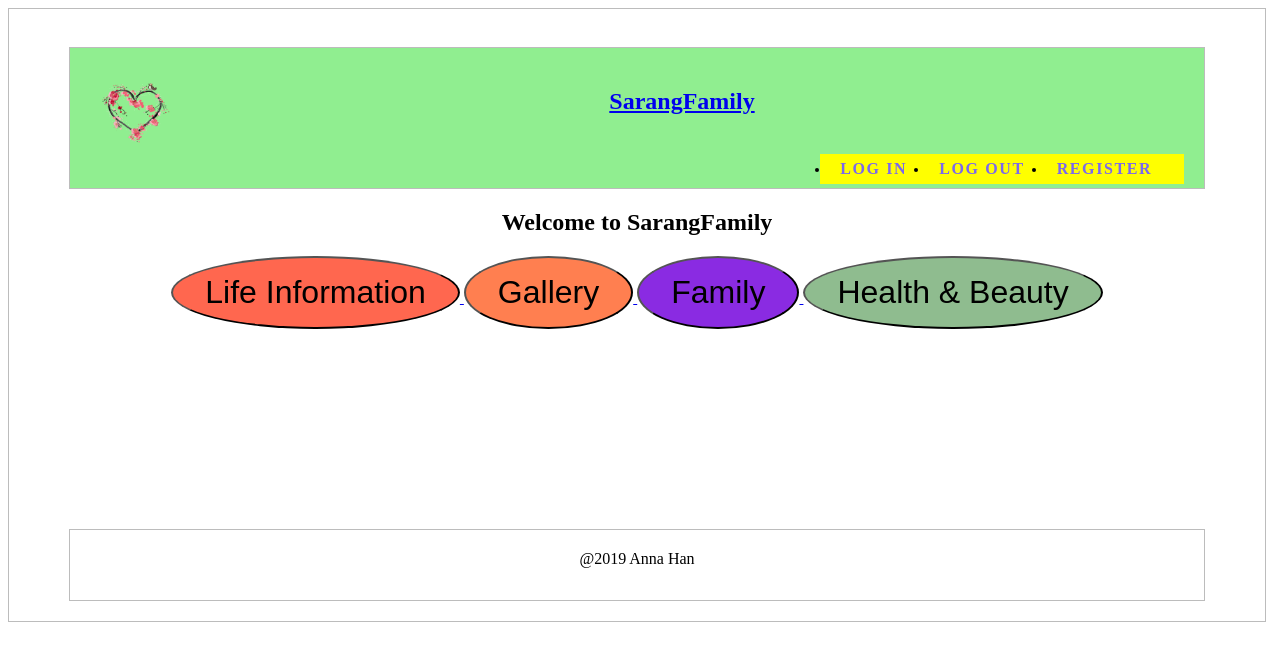
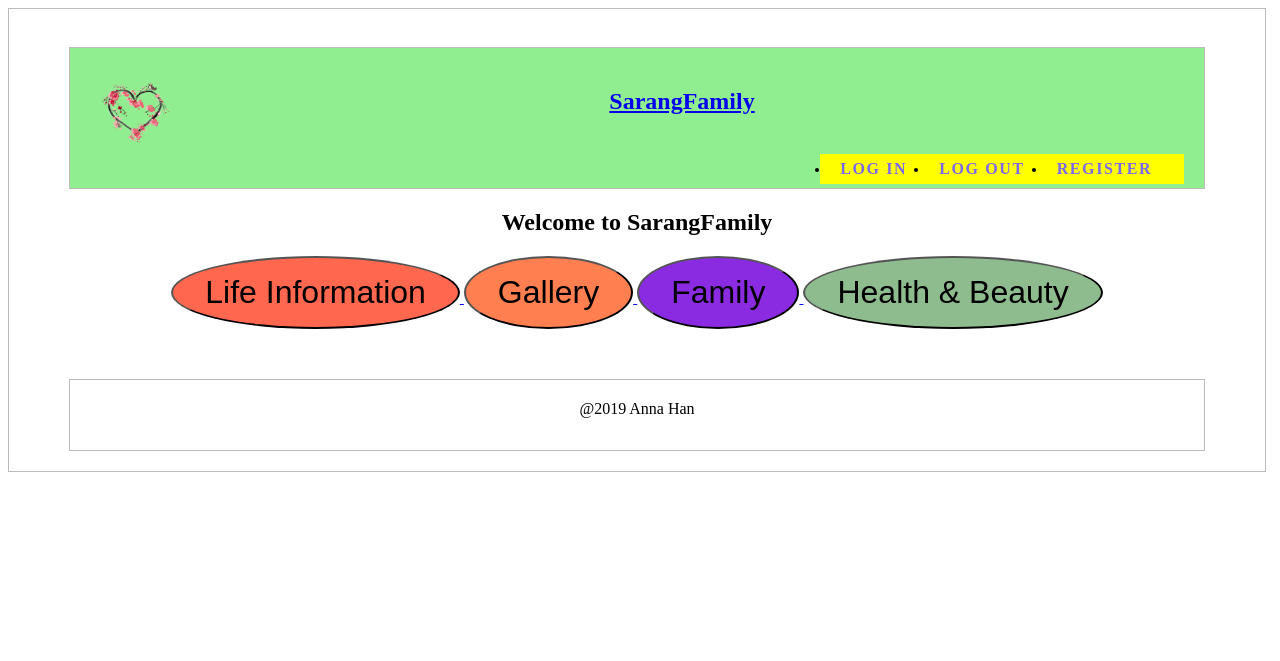
Before and after one commit to stepandrew/sarangfamily, a PHP site: page / in a window 1280 px wide. Shown: the top 661 px of the page. Run offline with PHP 8.4, Linux system fonts and the light colour scheme.

Commit message:
Add files via upload

```diff
--- a/style.css
+++ b/style.css
@@ -3,7 +3,7 @@
 	width:50px;
 	float: left;
 	background-image:url('heart3.png');
-        background-repeat:no-repeat;
+	background-repeat:no-repeat;
 	background-size:cover;
 	padding:10px;
 	margin:10px;
@@ -26,7 +26,7 @@
 body{
 
 	width: 95%;
-	min-height: 500px;
+	min-height: 75%;
 	padding: 20px;
 	margin-bottom: 20px;
 	float: left;
@@ -57,7 +57,7 @@ body{
 	cursor: pointer;
 }
 .buttonmargine{
-	margin-bottom: 200px;
+	margin-bottom: 50px;
 }
 #life-button{
 	background-color: #ff674f;
```
